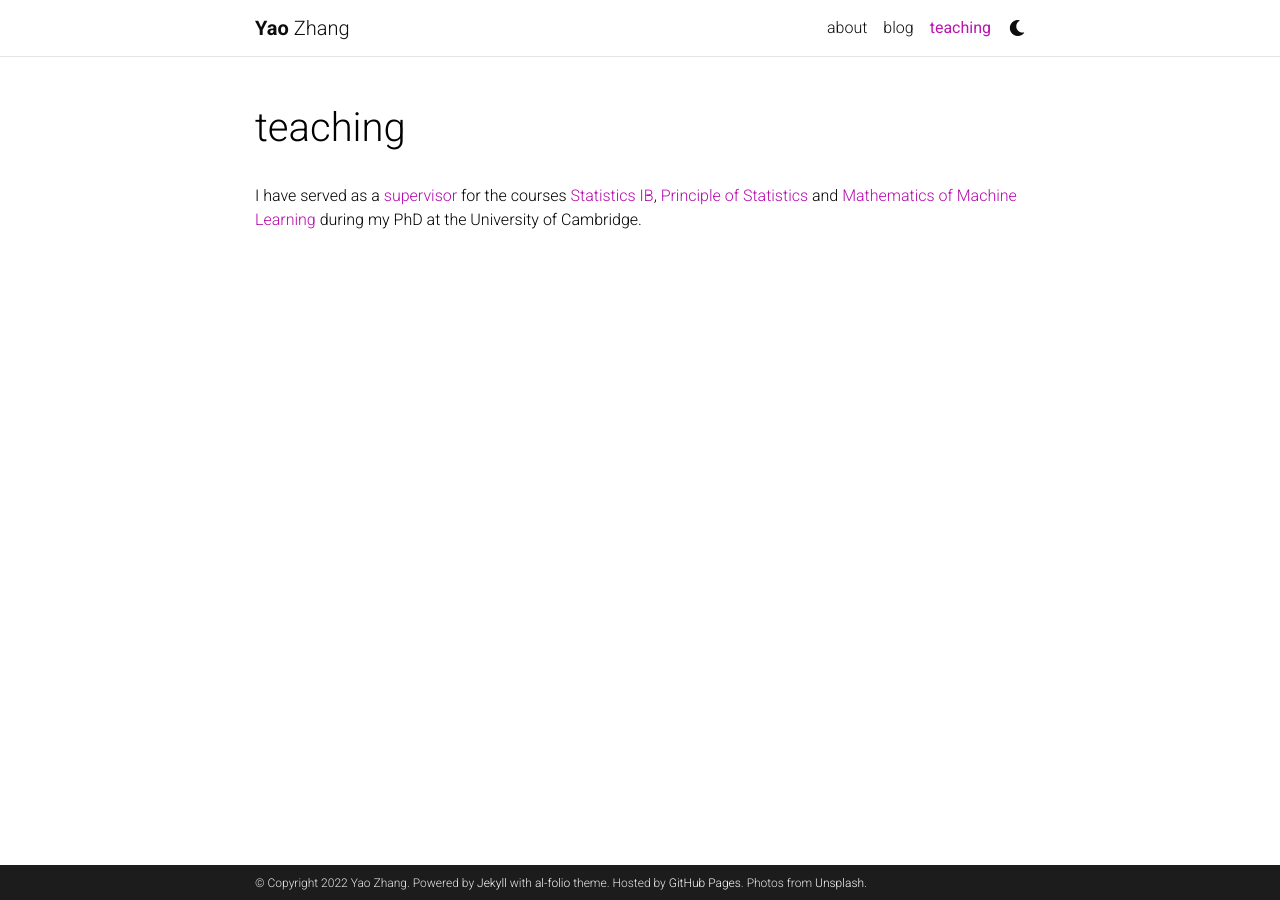
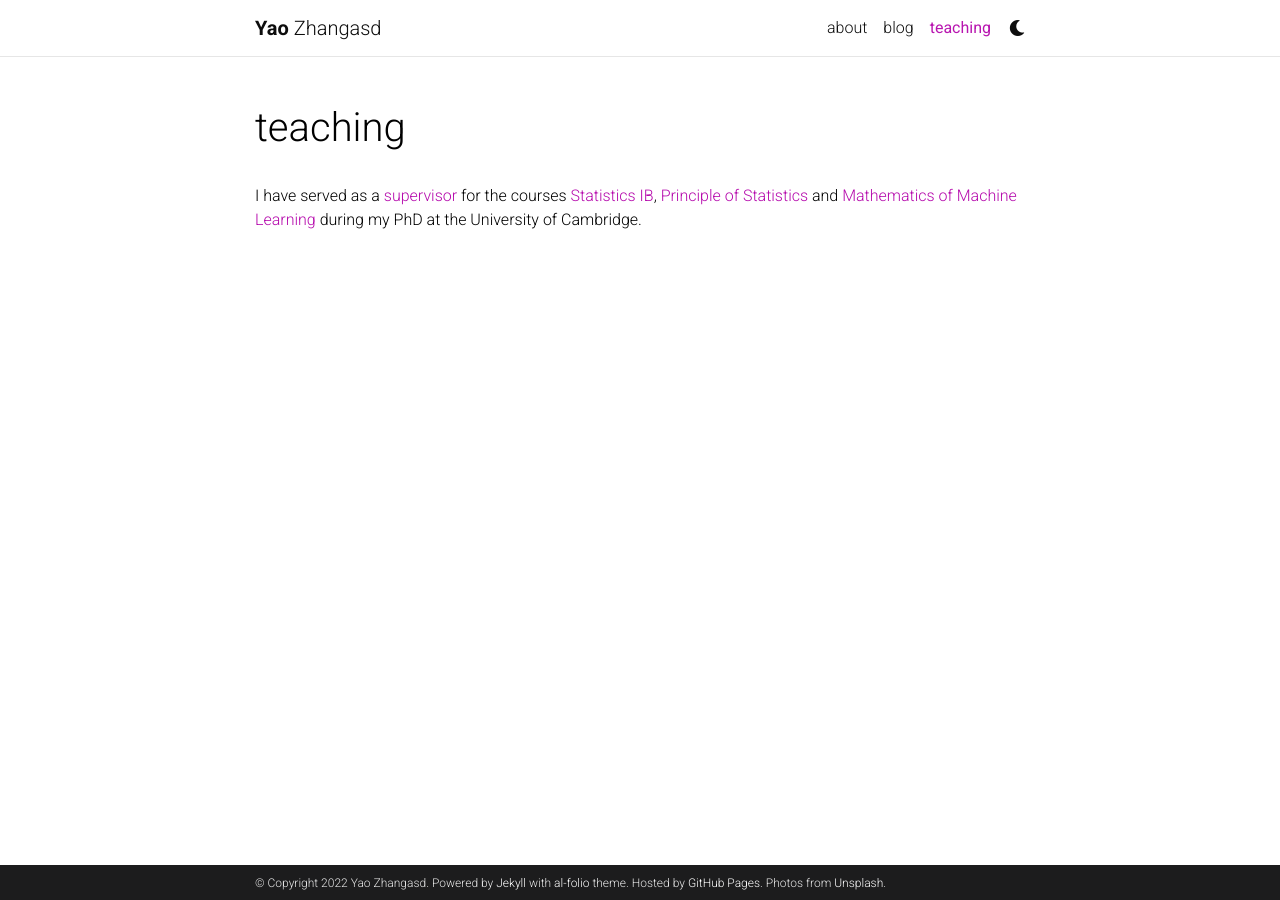
Before and after one commit to yaozhang24/yaozhang.github.io, a Jekyll site: the page built from _pages/teaching.md, in a window 1280 px wide. Built offline with Jekyll 4.4.1, drawn with Linux system fonts in a browser that asks for light colours; comment, search, counter and statistics services are not loaded; a style sheet for code colours, icons or effects is not loaded.

Commit message:
Update _config.yml

```diff
--- a/_config.yml
+++ b/_config.yml
@@ -5,7 +5,7 @@
 title: blank # the website title (if blank, full name will be used instead)
 first_name: Yao
 middle_name:
-last_name: Zhang
+last_name: Zhangasd
 email: zhangyao@stanford.edu
 description: > # the ">" symbol means to ignore newlines until "footer_text:"
   A simple, whitespace theme for academics. Based on [*folio](https://github.com/bogoli/-folio) design.
```
